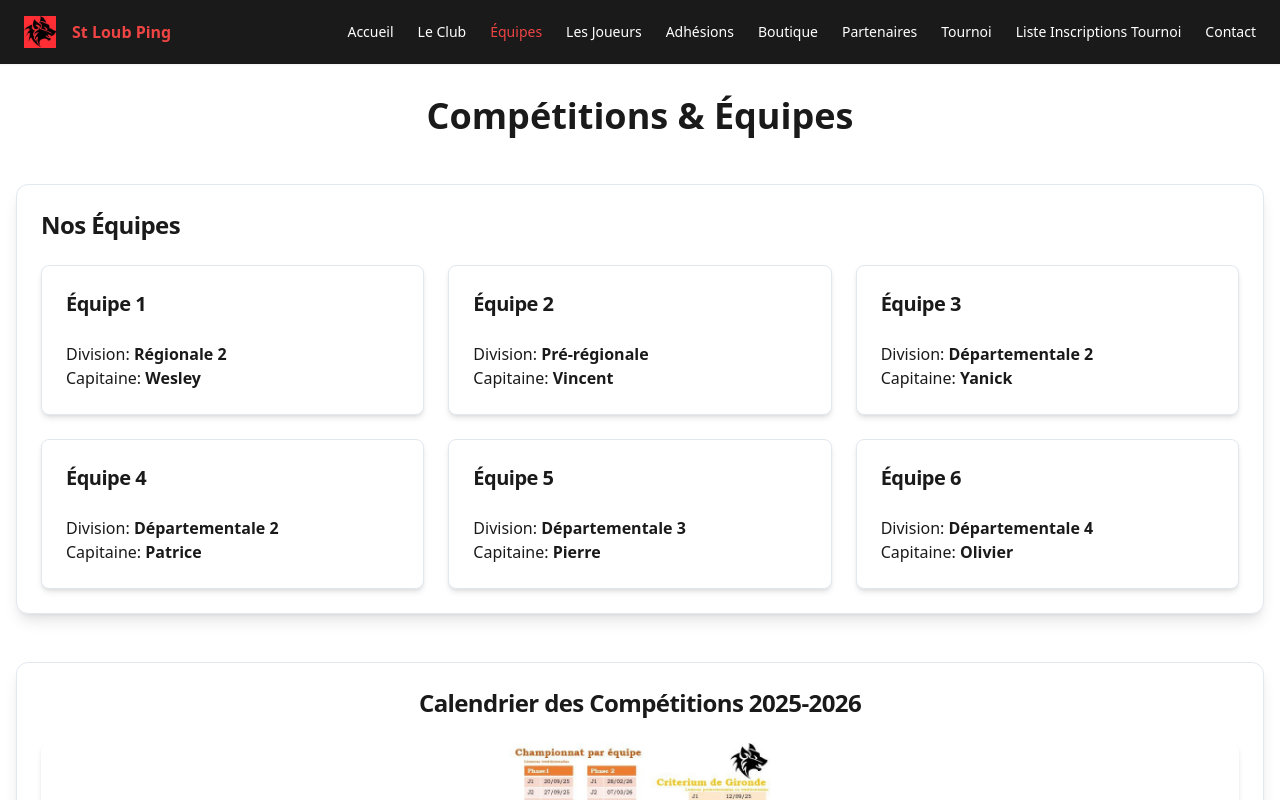
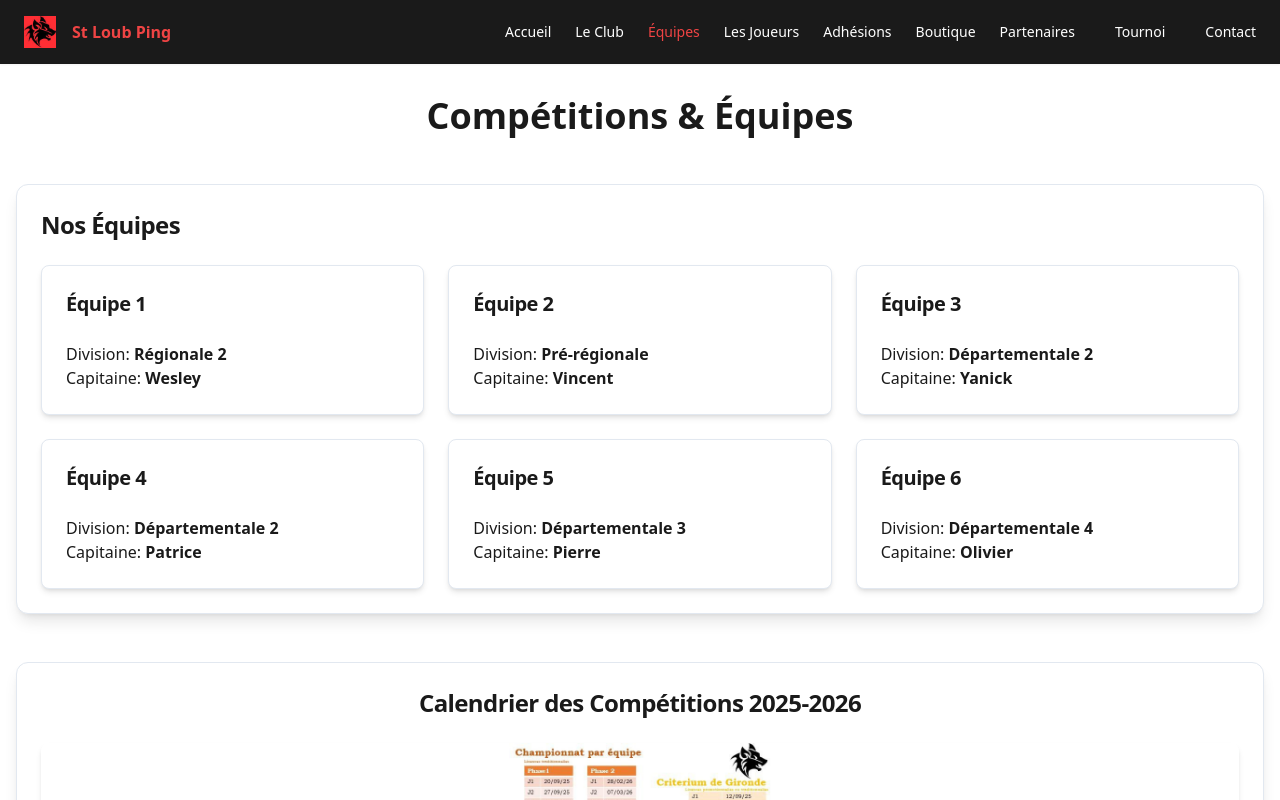
Before and after one commit to stloubping/stloubping, a React (Vite) app: page /competitions-equipes in a window 1280 px wide. Shown: the top 800 px of the page. Built offline with nearby package versions, Linux system fonts and the light colour scheme.

Commit message:
[dyad] J'ai réorganisé le menu de navigation pour que "Liste Inscriptions Tournoi" soit un sous-menu de "Tournoi" sur desktop, et que les deux liens apparaissent à plat dans le menu mobile. - wrote 1 file(s)

```diff
--- a/src/components/Navbar.tsx
+++ b/src/components/Navbar.tsx
@@ -3,34 +3,106 @@ import { Link, useLocation } from "react-router-dom";
 import { cn } from "@/lib/utils";
 import { Button } from "@/components/ui/button";
 import { Sheet, SheetContent, SheetTrigger, SheetHeader, SheetTitle, SheetDescription } from "@/components/ui/sheet";
+import {
+  DropdownMenu,
+  DropdownMenuContent,
+  DropdownMenuItem,
+  DropdownMenuTrigger,
+} from "@/components/ui/dropdown-menu";
 import { Menu } from "lucide-react";
 import { useIsMobile } from "@/hooks/use-mobile";
 
-const navItems = [
-  { name: "Accueil", path: "/" },
-  { name: "Le Club", path: "/le-club" },
-  { name: "Équipes", path: "/competitions-equipes" },
-  { name: "Les Joueurs", path: "/classement-joueurs" },
-  { name: "Adhésions", path: "/adhesions" },
-  { name: "Boutique", path: "/boutique" },
-  { name: "Partenaires", path: "/partenaires" },
-  { name: "Tournoi", path: "/tournoi-inscription" },
-  { name: "Liste Inscriptions Tournoi", path: "/tournoi-inscriptions-liste" },
-  { name: "Contact", path: "/contact" },
+interface NavItem {
+  name: string;
+  path?: string;
+  type?: "link" | "dropdown";
+  children?: NavItem[];
+}
+
+const navItems: NavItem[] = [
+  { name: "Accueil", path: "/", type: "link" },
+  { name: "Le Club", path: "/le-club", type: "link" },
+  { name: "Équipes", path: "/competitions-equipes", type: "link" },
+  { name: "Les Joueurs", path: "/classement-joueurs", type: "link" },
+  { name: "Adhésions", path: "/adhesions", type: "link" },
+  { name: "Boutique", path: "/boutique", type: "link" },
+  { name: "Partenaires", path: "/partenaires", type: "link" },
+  {
+    name: "Tournoi",
+    type: "dropdown",
+    children: [
+      { name: "Inscription au Tournoi", path: "/tournoi-inscription", type: "link" },
+      { name: "Liste des Inscriptions", path: "/tournoi-inscriptions-liste", type: "link" },
+    ],
+  },
+  { name: "Contact", path: "/contact", type: "link" },
 ];
 
 const Navbar = () => {
   const isMobile = useIsMobile();
   const location = useLocation();
-  const [isSheetOpen, setIsSheetOpen] = useState(false); // État pour contrôler l'ouverture de la Sheet
+  const [isSheetOpen, setIsSheetOpen] = useState(false);
 
-  const NavLinks = ({ className, closeSheet }: { className?: string; closeSheet?: () => void }) => (
+  const NavLinks = ({ className, closeSheet, isMobileView = false }: { className?: string; closeSheet?: () => void; isMobileView?: boolean }) => (
     <nav className={cn("flex items-center space-x-4 lg:space-x-6", className)}>
-      {navItems.map((item) => (
+      {navItems.map((item) => {
+        if (item.type === "dropdown" && !isMobileView) {
+          return (
+            <DropdownMenu key={item.name}>
+              <DropdownMenuTrigger asChild>
+                <Button
+                  variant="ghost"
+                  className={cn(
+                    "text-sm font-medium transition-colors hover:text-clubPrimary",
+                    item.children?.some(child => location.pathname === child.path) ? "text-clubPrimary" : "text-clubDark-foreground"
+                  )}
+                >
+                  {item.name}
+                </Button>
+              </DropdownMenuTrigger>
+              <DropdownMenuContent className="bg-clubLight text-clubLight-foreground border-border">
+                {item.children?.map((child) => (
+                  <DropdownMenuItem key={child.name} asChild>
+                    <Link
+                      to={child.path || "#"}
+                      onClick={closeSheet}
+                      className={cn(
+                        "block px-4 py-2 text-sm text-clubDark-foreground hover:bg-clubSection hover:text-clubPrimary",
+                        location.pathname === child.path ? "text-clubPrimary font-semibold" : ""
+                      )}
+                    >
+                      {child.name}
+                    </Link>
+                  </DropdownMenuItem>
+                ))}
+              </DropdownMenuContent>
+            </DropdownMenu>
+          );
+        } else if (item.type === "dropdown" && isMobileView) {
+          // For mobile, flatten dropdown items
+          return (
+            <React.Fragment key={item.name}>
+              {item.children?.map((child) => (
+                <Link
+                  key={child.name}
+                  to={child.path || "#"}
+                  onClick={closeSheet}
+                  className={cn(
+                    "text-sm font-medium transition-colors hover:text-clubPrimary",
+                    location.pathname === child.path ? "text-clubPrimary" : "text-clubDark-foreground"
+                  )}
+                >
+                  {child.name}
+                </Link>
+              ))}
+            </React.Fragment>
+          );
+        } else {
+          return (
             <Link
               key={item.name}
-          to={item.path}
-          onClick={closeSheet} // Ferme la sheet au clic
+              to={item.path || "#"}
+              onClick={closeSheet}
               className={cn(
                 "text-sm font-medium transition-colors hover:text-clubPrimary",
                 location.pathname === item.path ? "text-clubPrimary" : "text-clubDark-foreground"
@@ -38,7 +110,9 @@ const Navbar = () => {
             >
               {item.name}
             </Link>
-      ))}
+          );
+        }
+      })}
     </nav>
   );
 
@@ -50,7 +124,7 @@ const Navbar = () => {
           <span>St Loub Ping</span>
         </Link>
         {isMobile ? (
-          <Sheet open={isSheetOpen} onOpenChange={setIsSheetOpen}> {/* Contrôle l'ouverture/fermeture */}
+          <Sheet open={isSheetOpen} onOpenChange={setIsSheetOpen}>
             <SheetTrigger asChild>
               <Button variant="ghost" size="icon" className="text-clubDark-foreground z-50">
                 <Menu className="h-6 w-6" />
@@ -64,7 +138,7 @@ const Navbar = () => {
                   Explorez les sections du club.
                 </SheetDescription>
               </SheetHeader>
-              <NavLinks className="flex flex-col space-x-0 space-y-4 p-0" closeSheet={() => setIsSheetOpen(false)} />
+              <NavLinks className="flex flex-col space-x-0 space-y-4 p-0" closeSheet={() => setIsSheetOpen(false)} isMobileView={true} />
             </SheetContent>
           </Sheet>
         ) : (
```
Lines whose indentation alone changed are shown as unchanged.
